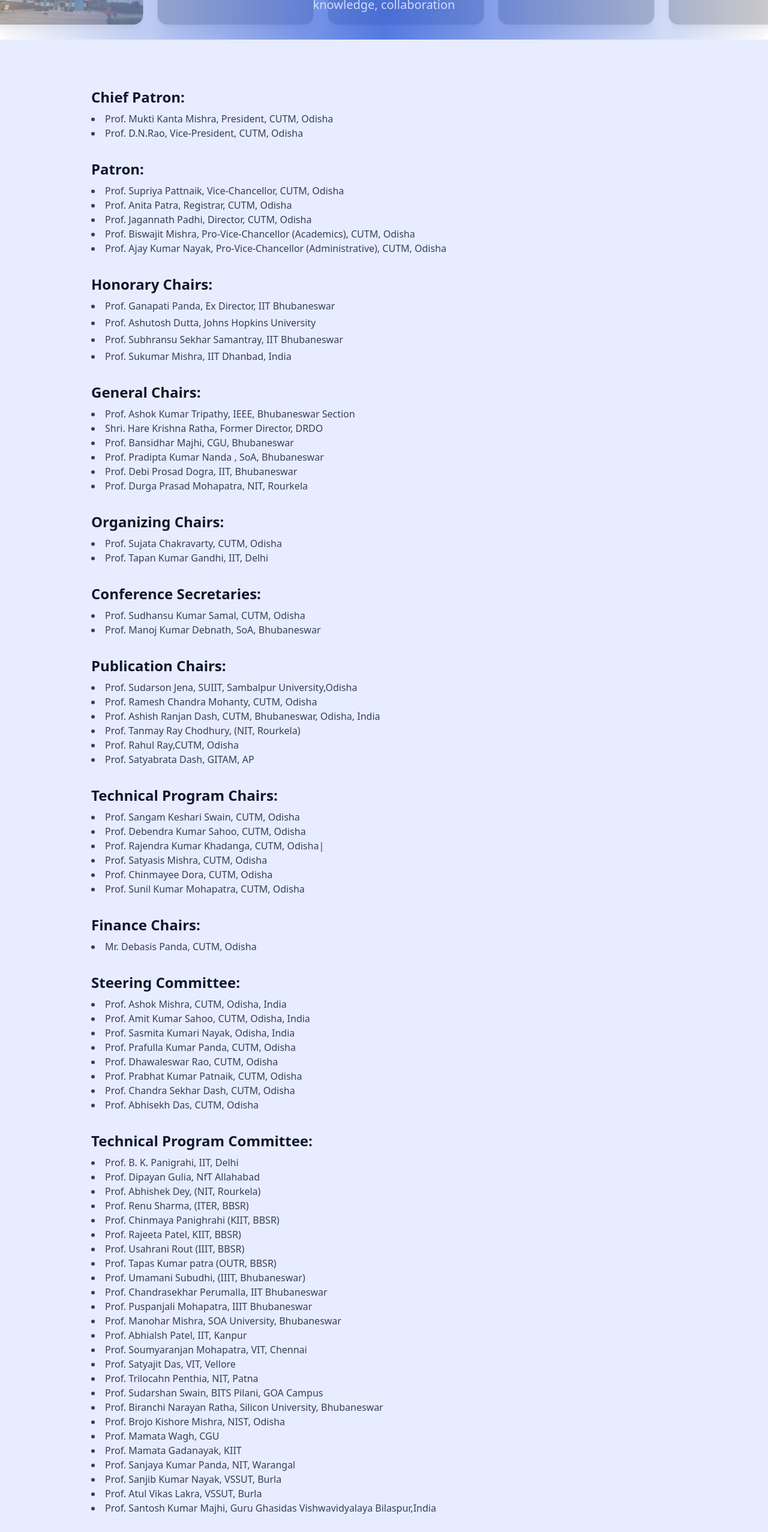
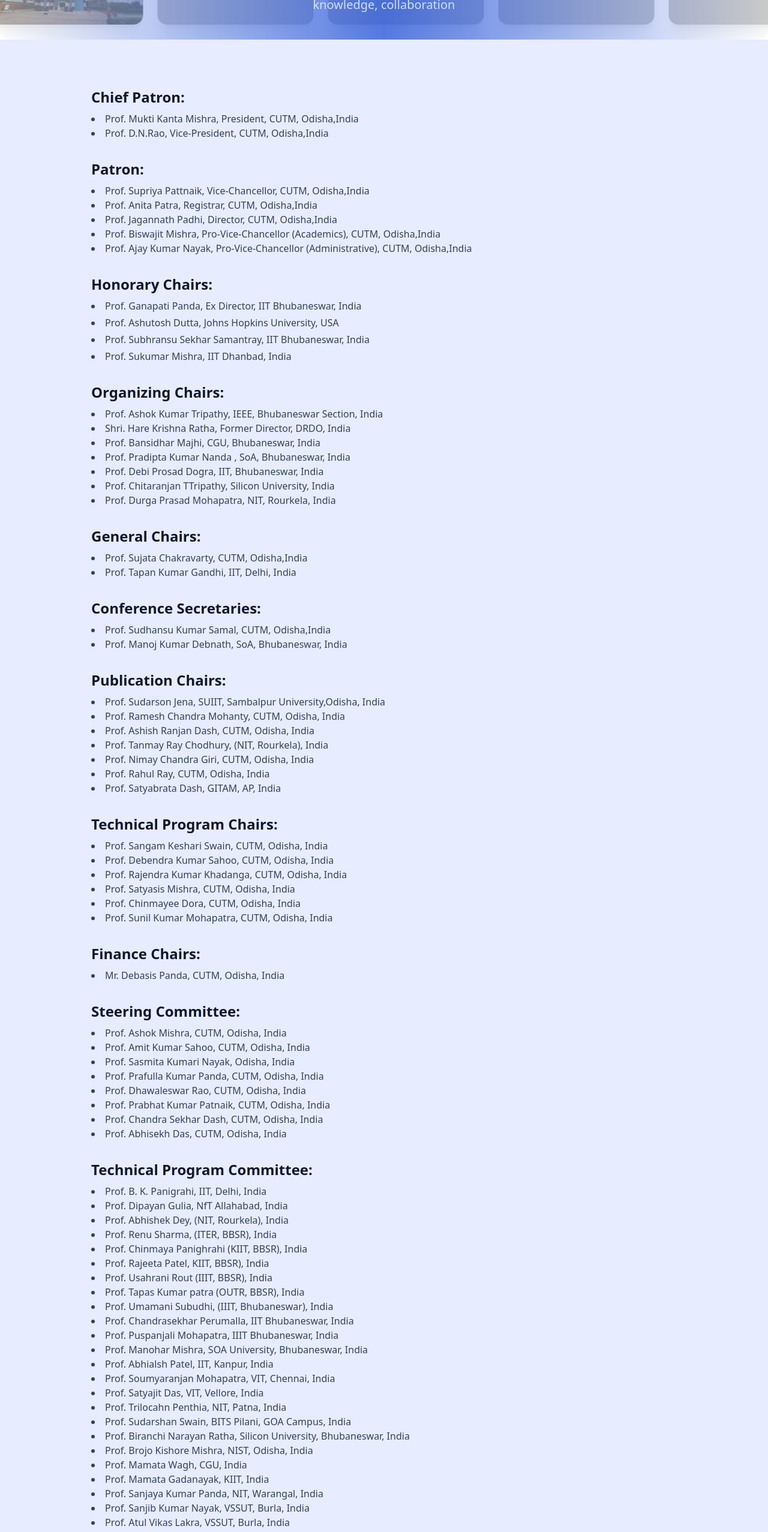
Before and after one commit to Shatabdi121/RAEIC, a React (Vite) app: page /#/patrons in a window 1280 px wide. Shown: the part 234-2788 px from the top of the page at 60% size. Built offline with nearby package versions, Linux system fonts and the light colour scheme; grey boxes are pictures that could not be loaded.

Commit message:
update list

```diff
--- a/src/Header.jsx
+++ b/src/Header.jsx
@@ -16,7 +16,7 @@ const [openAwards, setOpenAwards] = useState(false);
     // This opens the download link in a hidden iframe or new tab
     // to force the browser to trigger the "Save As" dialog
     const fileId = "1QBi_C1RJq8WlZqOHiKbG1x72qC48415Y";
-    const downloadUrl = `https://drive.google.com/file/d/197UlvYcjeZfy9miVgFBrAgQQtAdlE5yB/view`;
+    const downloadUrl = `https://drive.google.com/file/d/1GawhLlsRIEdLSg8Zjo419YYiAqLw2Q8T/view`;
 
   return (
     <>
--- a/src/Patrons.jsx
+++ b/src/Patrons.jsx
@@ -42,9 +42,9 @@ const Patrons = () => {
               Chief Patron:
             </h3>
             <ul className="list-disc list-inside">
-              <li>Prof. Mukti Kanta Mishra, President, CUTM, Odisha</li>
+              <li>Prof. Mukti Kanta Mishra, President, CUTM, Odisha,India</li>
               <li>
-                Prof. D.N.Rao, Vice-President, CUTM, Odisha
+                Prof. D.N.Rao, Vice-President, CUTM, Odisha,India
               </li>
             </ul>
           </div>
@@ -53,17 +53,17 @@ const Patrons = () => {
             <h3 className="text-2xl font-bold text-slate-900 mb-2">Patron:</h3>
             <ul className="list-disc list-inside">
               <li>
-                Prof. Supriya Pattnaik, Vice-Chancellor, CUTM, Odisha
+                Prof. Supriya Pattnaik, Vice-Chancellor, CUTM, Odisha,India
               </li>
-              <li>Prof. Anita Patra, Registrar, CUTM, Odisha</li>
-              <li>Prof. Jagannath Padhi, Director, CUTM, Odisha</li>
+              <li>Prof. Anita Patra, Registrar, CUTM, Odisha,India</li>
+              <li>Prof. Jagannath Padhi, Director, CUTM, Odisha,India</li>
               <li>
                 Prof. Biswajit Mishra, Pro-Vice-Chancellor (Academics), CUTM,
-                Odisha
+                Odisha,India
               </li>
               <li>
                 Prof. Ajay Kumar Nayak, Pro-Vice-Chancellor (Administrative),
-                CUTM, Odisha
+                CUTM, Odisha,India
               </li>
             </ul>
           </div>
@@ -73,10 +73,25 @@ const Patrons = () => {
               Honorary Chairs:
             </h3>
             <ul className="list-disc list-inside space-y-1">
-              <li>Prof. Ganapati Panda, Ex Director, IIT Bhubaneswar</li>
-              <li>Prof. Ashutosh Dutta, Johns Hopkins University</li>
-              <li>Prof. Subhransu Sekhar Samantray, IIT Bhubaneswar</li>
+              <li>Prof. Ganapati Panda, Ex Director, IIT Bhubaneswar, India</li>
+              <li>Prof. Ashutosh Dutta, Johns Hopkins University, USA</li>
+              <li>Prof. Subhransu Sekhar Samantray, IIT Bhubaneswar, India </li>
               <li>Prof. Sukumar Mishra, IIT Dhanbad, India</li>
+            </ul>
+          </div>
+
+          <div className="mb-8">
+            <h3 className="text-2xl font-bold text-slate-900 mb-2">
+              Organizing Chairs:
+            </h3>
+            <ul className="list-disc list-inside">
+              <li>Prof. Ashok Kumar Tripathy, IEEE, Bhubaneswar Section, India</li>
+              <li>Shri. Hare Krishna Ratha, Former Director, DRDO, India</li>
+              <li>Prof. Bansidhar Majhi, CGU, Bhubaneswar, India</li>
+              <li>Prof. Pradipta Kumar Nanda , SoA, Bhubaneswar, India</li>
+              <li>Prof. Debi Prosad Dogra, IIT, Bhubaneswar, India</li>
+              <li>Prof. Chitaranjan TTripathy, Silicon University, India</li>
+              <li>Prof. Durga Prasad Mohapatra, NIT, Rourkela, India</li>
             </ul>
           </div>
 
@@ -85,22 +100,8 @@ const Patrons = () => {
               General Chairs:
             </h3>
             <ul className="list-disc list-inside">
-              <li>Prof. Ashok Kumar Tripathy, IEEE, Bhubaneswar Section</li>
-              <li>Shri. Hare Krishna Ratha, Former Director, DRDO</li>
-              <li>Prof. Bansidhar Majhi, CGU, Bhubaneswar </li>
-              <li>Prof. Pradipta Kumar Nanda , SoA, Bhubaneswar</li>
-              <li>Prof. Debi Prosad Dogra, IIT, Bhubaneswar</li>
-              <li>Prof. Durga Prasad Mohapatra, NIT, Rourkela</li>
-            </ul>
-          </div>
-
-          <div className="mb-8">
-            <h3 className="text-2xl font-bold text-slate-900 mb-2">
-              Organizing Chairs:
-            </h3>
-            <ul className="list-disc list-inside">
-              <li>Prof. Sujata Chakravarty, CUTM, Odisha</li>
-              <li>Prof. Tapan Kumar Gandhi, IIT, Delhi</li>
+              <li>Prof. Sujata Chakravarty, CUTM, Odisha,India</li>
+              <li>Prof. Tapan Kumar Gandhi, IIT, Delhi, India</li>
             </ul>
           </div>
           <div className="mb-8">
@@ -108,8 +109,8 @@ const Patrons = () => {
               Conference Secretaries:
             </h3>
             <ul className="list-disc list-inside">
-              <li>Prof. Sudhansu Kumar Samal, CUTM, Odisha</li>
-              <li>Prof. Manoj Kumar Debnath, SoA, Bhubaneswar</li>
+              <li>Prof. Sudhansu Kumar Samal, CUTM, Odisha,India</li>
+              <li>Prof. Manoj Kumar Debnath, SoA, Bhubaneswar, India</li>
             </ul>
           </div>
 
@@ -118,16 +119,17 @@ const Patrons = () => {
               Publication Chairs:
             </h3>
             <ul className="list-disc list-inside">
-            <li>Prof. Sudarson Jena, SUIIT, Sambalpur University,Odisha</li>
+            <li>Prof. Sudarson Jena, SUIIT, Sambalpur University,Odisha, India</li>
               <li>
-                Prof. Ramesh Chandra Mohanty, CUTM, Odisha
+                Prof. Ramesh Chandra Mohanty, CUTM, Odisha, India
               </li>
               <li>
-                Prof. Ashish Ranjan Dash, CUTM, Bhubaneswar, Odisha, India
+                Prof. Ashish Ranjan Dash, CUTM, Odisha, India
               </li>
-              <li>Prof. Tanmay Ray Chodhury, (NIT, Rourkela)</li>
-              <li>Prof. Rahul Ray,CUTM, Odisha</li>
-              <li>Prof. Satyabrata Dash, GITAM, AP</li>
+              <li>Prof. Tanmay Ray Chodhury, (NIT, Rourkela), India</li>
+              <li>Prof. Nimay Chandra Giri, CUTM, Odisha, India</li>
+              <li>Prof. Rahul Ray, CUTM, Odisha, India</li>
+              <li>Prof. Satyabrata Dash, GITAM, AP, India</li>
             </ul>
           </div>
           <div className="mb-8">
@@ -135,14 +137,14 @@ const Patrons = () => {
               Technical Program Chairs:
             </h3>
             <ul className="list-disc list-inside">
-              <li>Prof. Sangam Keshari Swain, CUTM, Odisha</li>
-              <li>Prof. Debendra Kumar Sahoo, CUTM, Odisha</li>
+              <li>Prof. Sangam Keshari Swain, CUTM, Odisha, India</li>
+              <li>Prof. Debendra Kumar Sahoo, CUTM, Odisha, India</li>
               <li>
-                Prof. Rajendra Kumar Khadanga, CUTM, Odisha|
+                Prof. Rajendra Kumar Khadanga, CUTM, Odisha, India
               </li>
-              <li>Prof. Satyasis Mishra, CUTM, Odisha</li>
-              <li>Prof. Chinmayee Dora, CUTM, Odisha</li>
-              <li>Prof. Sunil Kumar Mohapatra, CUTM, Odisha</li>
+              <li>Prof. Satyasis Mishra, CUTM, Odisha, India</li>
+              <li>Prof. Chinmayee Dora, CUTM, Odisha, India</li>
+              <li>Prof. Sunil Kumar Mohapatra, CUTM, Odisha, India</li>
             </ul>
           </div>
 
@@ -151,7 +153,7 @@ const Patrons = () => {
               Finance Chairs:
             </h3>
             <ul className="list-disc list-inside">
-              <li>Mr. Debasis Panda, CUTM, Odisha</li>
+              <li>Mr. Debasis Panda, CUTM, Odisha, India</li>
             </ul>
           </div>
 
@@ -163,11 +165,11 @@ const Patrons = () => {
               <li>Prof. Ashok Mishra, CUTM, Odisha, India</li>
               <li>Prof. Amit Kumar Sahoo, CUTM, Odisha, India</li>
               <li>Prof. Sasmita Kumari Nayak, Odisha, India</li>
-              <li>Prof. Prafulla Kumar Panda, CUTM, Odisha</li>
-              <li>Prof. Dhawaleswar Rao, CUTM, Odisha</li>
-              <li>Prof. Prabhat Kumar Patnaik, CUTM, Odisha</li>
-              <li>Prof. Chandra Sekhar Dash, CUTM, Odisha</li>
-              <li>Prof. Abhisekh Das, CUTM, Odisha</li>
+              <li>Prof. Prafulla Kumar Panda, CUTM, Odisha, India</li>
+              <li>Prof. Dhawaleswar Rao, CUTM, Odisha, India</li>
+              <li>Prof. Prabhat Kumar Patnaik, CUTM, Odisha, India</li>
+              <li>Prof. Chandra Sekhar Dash, CUTM, Odisha, India</li>
+              <li>Prof. Abhisekh Das, CUTM, Odisha, India</li>
             </ul>
           </div>
 
@@ -176,32 +178,32 @@ const Patrons = () => {
               Technical Program Committee:
             </h3>
             <ul className="list-disc list-inside">
-            <li>Prof. B. K. Panigrahi, IIT, Delhi</li>
-              <li>Prof. Dipayan Gulia, NfT Allahabad</li>
-              <li>Prof. Abhishek Dey, (NIT, Rourkela)</li>
-              <li>Prof. Renu Sharma, (ITER, BBSR)</li>
-              <li>Prof. Chinmaya Panighrahi (KIIT, BBSR)</li>
-              <li>Prof. Rajeeta Patel, KIIT, BBSR)</li>
-              <li>Prof. Usahrani Rout (IIIT, BBSR)</li>
-              <li>Prof. Tapas Kumar patra (OUTR, BBSR)</li>
-              <li>Prof. Umamani Subudhi, (IIIT, Bhubaneswar)</li>
-              <li>Prof. Chandrasekhar Perumalla, IIT Bhubaneswar</li>
-              <li>Prof. Puspanjali Mohapatra, IIIT Bhubaneswar</li>
-              <li>Prof. Manohar Mishra, SOA University, Bhubaneswar</li>
-              <li>Prof. Abhialsh Patel, IIT, Kanpur</li>
-              <li>Prof. Soumyaranjan Mohapatra, VIT, Chennai</li>
-              <li>Prof. Satyajit Das, VIT, Vellore</li>
-              <li>Prof. Trilocahn Penthia, NIT, Patna</li>
-              <li>Prof. Sudarshan Swain, BITS Pilani, GOA Campus</li>
+            <li>Prof. B. K. Panigrahi, IIT, Delhi, India</li>
+              <li>Prof. Dipayan Gulia, NfT Allahabad, India</li>
+              <li>Prof. Abhishek Dey, (NIT, Rourkela), India</li>
+              <li>Prof. Renu Sharma, (ITER, BBSR), India</li>
+              <li>Prof. Chinmaya Panighrahi (KIIT, BBSR), India</li>
+              <li>Prof. Rajeeta Patel, KIIT, BBSR), India</li>
+              <li>Prof. Usahrani Rout (IIIT, BBSR), India</li>
+              <li>Prof. Tapas Kumar patra (OUTR, BBSR), India</li>
+              <li>Prof. Umamani Subudhi, (IIIT, Bhubaneswar), India</li>
+              <li>Prof. Chandrasekhar Perumalla, IIT Bhubaneswar, India</li>
+              <li>Prof. Puspanjali Mohapatra, IIIT Bhubaneswar, India</li>
+              <li>Prof. Manohar Mishra, SOA University, Bhubaneswar, India</li>
+              <li>Prof. Abhialsh Patel, IIT, Kanpur, India</li>
+              <li>Prof. Soumyaranjan Mohapatra, VIT, Chennai, India</li>
+              <li>Prof. Satyajit Das, VIT, Vellore, India</li>
+              <li>Prof. Trilocahn Penthia, NIT, Patna, India</li>
+              <li>Prof. Sudarshan Swain, BITS Pilani, GOA Campus, India</li>
               <li>
-                Prof. Biranchi Narayan Ratha, Silicon University, Bhubaneswar
+                Prof. Biranchi Narayan Ratha, Silicon University, Bhubaneswar, India
               </li>
-              <li>Prof. Brojo Kishore Mishra, NIST, Odisha</li>
-              <li>Prof. Mamata Wagh, CGU</li>
-              <li>Prof. Mamata Gadanayak, KIIT</li>
-              <li>Prof. Sanjaya Kumar Panda, NIT, Warangal</li>
-              <li>Prof. Sanjib Kumar Nayak, VSSUT, Burla</li>
-              <li>Prof. Atul Vikas Lakra, VSSUT, Burla</li>
+              <li>Prof. Brojo Kishore Mishra, NIST, Odisha, India</li>
+              <li>Prof. Mamata Wagh, CGU, India</li>
+              <li>Prof. Mamata Gadanayak, KIIT, India</li>
+              <li>Prof. Sanjaya Kumar Panda, NIT, Warangal, India</li>
+              <li>Prof. Sanjib Kumar Nayak, VSSUT, Burla, India</li>
+              <li>Prof. Atul Vikas Lakra, VSSUT, Burla, India</li>
               <li>Prof. Santosh Kumar Majhi, Guru Ghasidas Vishwavidyalaya Bilaspur,India</li>
             </ul>
           </div>
@@ -210,7 +212,7 @@ const Patrons = () => {
               Hospitality and Logistics chairs:
             </h3>
             <ul className="list-disc list-inside">
-              <li>Prof. Raj Kumar Mohanta, CUTM, Odisha</li>
+              <li>Prof. Raj Kumar Mohanta, CUTM, Odisha, India</li>
             </ul>
           </div>
           <div className="mb-8">
@@ -218,8 +220,8 @@ const Patrons = () => {
               Local Organizing Committee:
             </h3>
             <ul className="list-disc list-inside">
-              <li>Prof. Surya Narayan Sahu, CUTM, Odisha</li>
-              <li>Prof. Sushanta Kumar Meher, CUTM, Odisha</li>
+              <li>Prof. Surya Narayan Sahu, CUTM, Odisha, India</li>
+              <li>Prof. Sushanta Kumar Meher, CUTM, Odisha, India</li>
             </ul>
           </div>
 
@@ -229,12 +231,12 @@ const Patrons = () => {
             </h3>
             <ul className="list-disc list-inside">
               <li>Prof. Celia Shahnaz, BUET, Bangladesh</li>
-              <li>Dr. Sakuntala Mohapatra, CUTM, Odisha</li>
-              <li>Prof. Umamoni Subudhi, IIT Bhubaneswar</li>
-              <li>Prof. Bharati Mishra, IIT Bhubaneswar</li>
-              <li>Prof. Smitanjali Rout, CUTM, Odisha</li>
-              <li>Prof. Swarnaprabha Jena, CUTM, Odisha</li>
-              <li>Prof. Prachee Dewangan, CUTM, Odisha</li>
+              <li>Dr. Sakuntala Mohapatra, CUTM, Odisha, India</li>
+              <li>Prof. Umamoni Subudhi, IIT Bhubaneswar, India</li>
+              <li>Prof. Bharati Mishra, IIT Bhubaneswar, India</li>
+              <li>Prof. Smitanjali Rout, CUTM, Odisha, India</li>
+              <li>Prof. Swarnaprabha Jena, CUTM, Odisha, India</li>
+              <li>Prof. Prachee Dewangan, CUTM, Odisha, India</li>
             </ul>
           </div>
           <div className="mb-8">
@@ -243,10 +245,10 @@ const Patrons = () => {
             </h3>
             <ul className="list-disc list-inside">
               <li>
-                Prof. Rama Prasanna Dalai, CUTM, Odisha
+                Prof. Rama Prasanna Dalai, CUTM, Odisha, India
               </li>
-              <li>Prof. Satyananda Swain, CUTM, Odisha</li>
-              <li>Prof. Biranchi Prasad Mishra, CUTM, Odisha</li>
+              <li>Prof. Satyananda Swain, CUTM, Odisha, India</li>
+              <li>Prof. Biranchi Prasad Mishra, CUTM, Odisha, India</li>
             </ul>
           </div>
 
@@ -255,9 +257,9 @@ const Patrons = () => {
               Industry and Sponsorship chairs:
             </h3>
             <ul className="list-disc list-inside">
-              <li>Prof. Rakesh Kumar Ray, CUTM, Odisha</li>
-              <li>Prof. Jyoti Prakash Giri, CUTM, Odisha</li>
-              <li>Prof. Deepak Kumar Sahu, CUTM, Odisha</li>
+              <li>Prof. Rakesh Kumar Ray, CUTM, Odisha, India</li>
+              <li>Prof. Jyoti Prakash Giri, CUTM, Odisha, India</li>
+              <li>Prof. Deepak Kumar Sahu, CUTM, Odisha, India</li>
             </ul>
           </div>
           <div className="mb-8">
@@ -265,10 +267,10 @@ const Patrons = () => {
               Publicity chairs:
             </h3>
             <ul className="list-disc list-inside">
-              <li>Prof. Harish Chandra Mohanta, CUTM, Odisha</li>
-              <li>Prof. Sunita Routray, CUTM, Odisha</li>
-              <li>Prof. Manas Ranjan Padhi, CUTM, Odisha </li>
-              <li>Prof. Satyabrata Nanda, CUTM, Odisha</li>
+              <li>Prof. Harish Chandra Mohanta, CUTM, Odisha, India</li>
+              <li>Prof. Sunita Routray, CUTM, Odisha, India</li>
+              <li>Prof. Manas Ranjan Padhi, CUTM, Odisha, India</li>
+              <li>Prof. Satyabrata Nanda, CUTM, Odisha, India</li>
             </ul>
           </div>
         </div>
```
